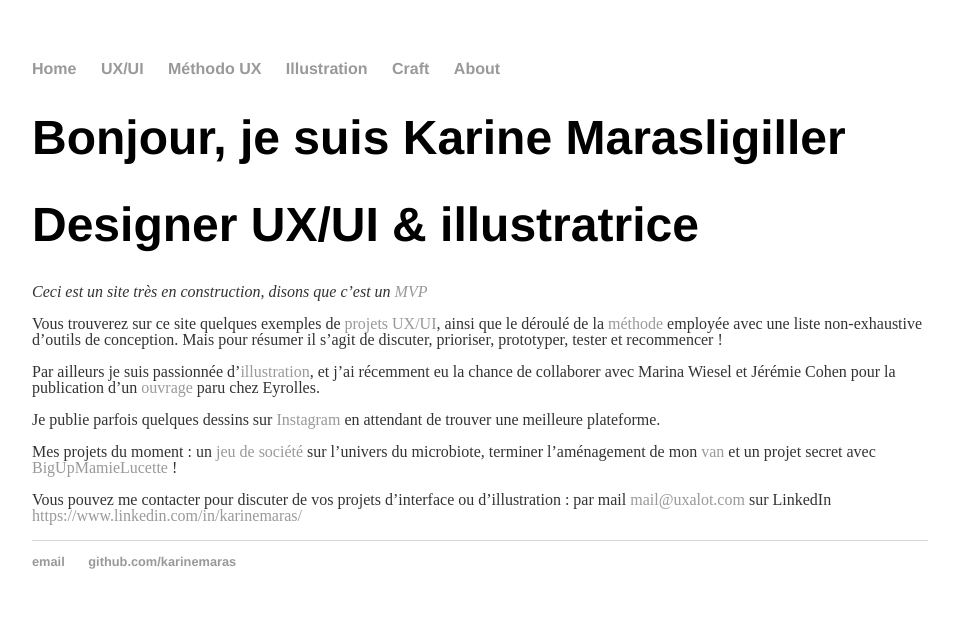
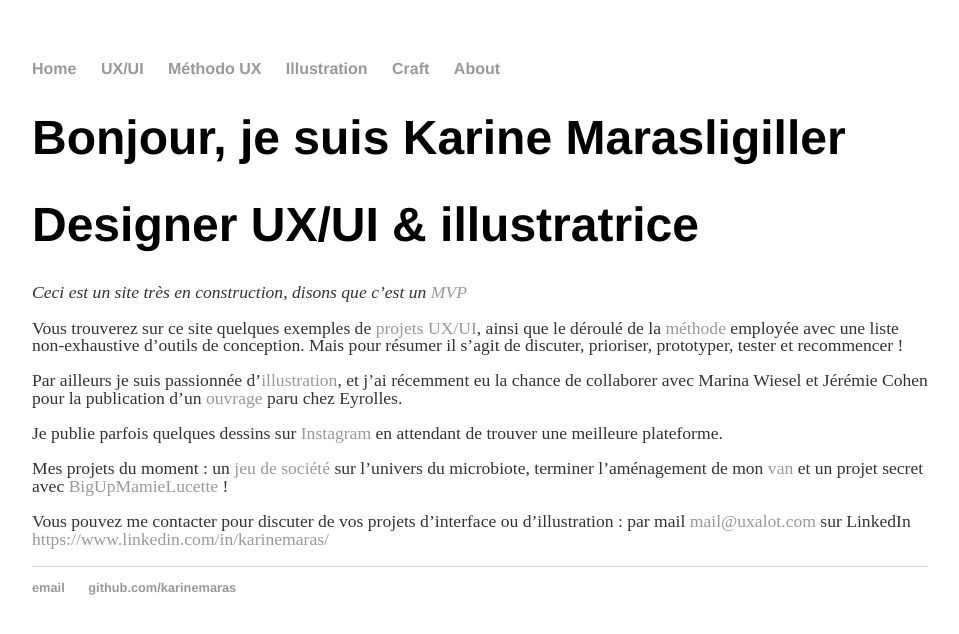
Before and after one commit to KarineMaras/karinemaras.github.io, a Jekyll site: the page built from index.md, in a window 1280 px wide. Shown: the top 634 px of the page, without its empty margins (160-1119 px from the left). Built offline with Jekyll 4.4.1, drawn with Linux system fonts in a browser that asks for light colours.

Commit message:
Update main.css

```diff
--- a/css/main.css
+++ b/css/main.css
@@ -24,7 +24,7 @@ h1 {
     font-family:'Helvetica', 'Arial', 'Sans-Serif';
 }
 p {
-    font-size: 1em;
+    font-size: 1.1em;
     line-height: 1em;
     color: #333;
 }
@@ -35,7 +35,7 @@ footer {
 
 ul.posts {
     margin: 20px auto 40px;
-    font-size: 1em;
+    font-size: 1.1em;
 }
 
 ul.posts li {
```
